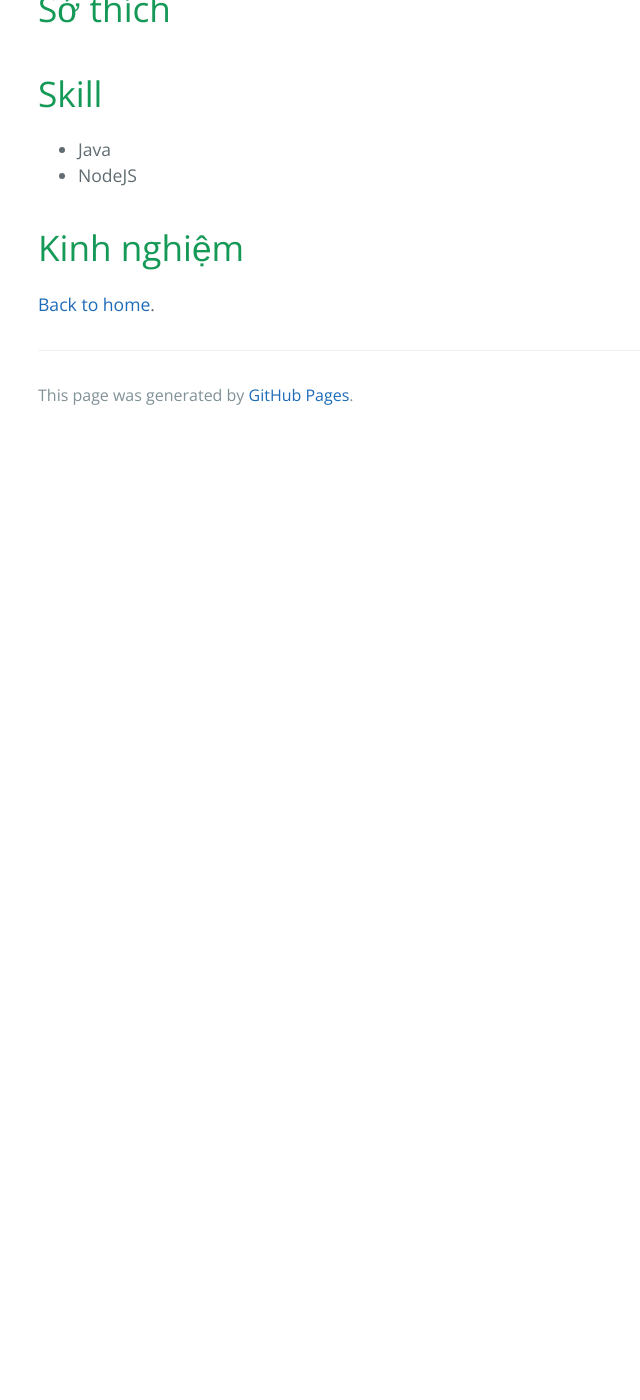
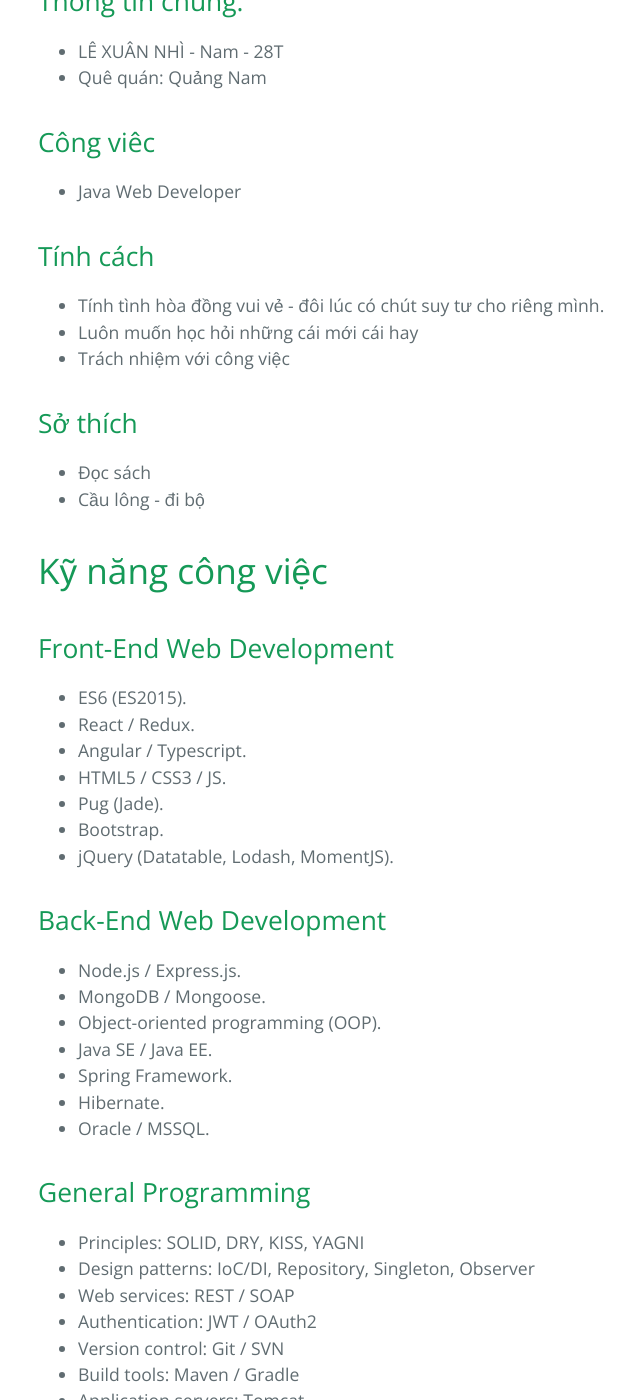
Before and after one commit to lxnhiqn905/lxnhiqn905.github.io, a Jekyll site: the page built from about-me.md, in a window 1280 px wide and 1400 px high, scrolled down 451 px. Shown: the whole window, without its empty margins (186-826 px from the left). Built offline with Jekyll 4.4.1, drawn with Linux system fonts in a browser that asks for light colours; before the commit the page ends 900 px from its top, so only the background shows below that; some of the changed text lies outside the part shown.

Commit message:
Update aboutme

```diff
--- a/about-me.md
+++ b/about-me.md
@@ -4,14 +4,78 @@ title: About me
 description: Giới thiệu về bản thân
 ---
 
-# Thông tin chung
+# Giới thiệu
+## Thông tin chung:
+- LÊ XUÂN NHÌ - Nam - 28T
+- Quê quán: Quảng Nam
 
-# Sở thích
+## Công viêc
+- Java Web Developer
 
-# Skill
-- Java
-- NodeJS
+## Tính cách
+- Tính tình hòa đồng vui vẻ - đôi lúc có chút suy tư cho riêng mình.
+- Luôn muốn học hỏi những cái mới cái hay
+- Trách nhiệm với công việc
+
+## Sở thích
+- Đọc sách
+- Cầu lông - đi bộ
+
+# Kỹ năng công việc
+## Front-End Web Development
+- ES6 (ES2015).
+- React / Redux.
+- Angular / Typescript.
+- HTML5 / CSS3 / JS.
+- Pug (Jade).
+- Bootstrap.
+- jQuery (Datatable, Lodash, MomentJS).
+
+## Back-End Web Development
+- Node.js / Express.js.
+- MongoDB / Mongoose.
+- Object-oriented programming (OOP).
+- Java SE / Java EE.
+- Spring Framework.
+- Hibernate.
+- Oracle / MSSQL.
+
+## General Programming
+- Principles:             SOLID, DRY, KISS, YAGNI
+- Design patterns:        IoC/DI, Repository, Singleton, Observer
+- Web services:           REST / SOAP
+- Authentication:         JWT / OAuth2
+- Version control:        Git / SVN
+- Build tools:            Maven / Gradle
+- Application servers:    Tomcat
+- Web servers:            Apache/Ngix
+
+## Operations
+- Docker (CaaS).
+- Linux platforms (Debian-based).
+- Windows platforms.
+
+## Languages
+- Vietnamese. (Fluent)
+- English. (Basic communication)
+
+# Kỹ năng mềm
+- Báo cáo - Thuyết trình
+- Giải viết vấn đề nhanh
+- Kỹ năng research tốt
+
 
 # Kinh nghiệm
+## Quá trình học tập - làm việc
+- 2010 - 2012: Aptect-Softect Đà Nẵng
+- 2012 - Nay: FPT Software Đà Nẵng
+
+## Các dự án đã trải qua
+1. Dòng dự án phát triển hệ thống quản lý trường đại học
+2. Dự án với khác hàng R
+
+## Các dự án cá nhân khác
+- Cửa hàng giặt là HACHIKO
+- Lẩu COMBO
 
 [Back to home](./).
```
Also changed, not shown: java/interface-va-abstract-class-trong-java.md (+0 -5 lines).
